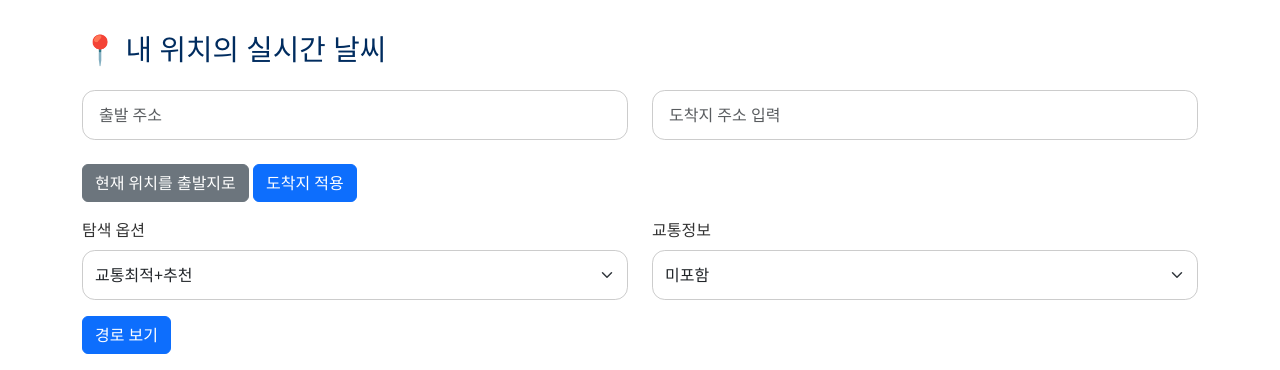
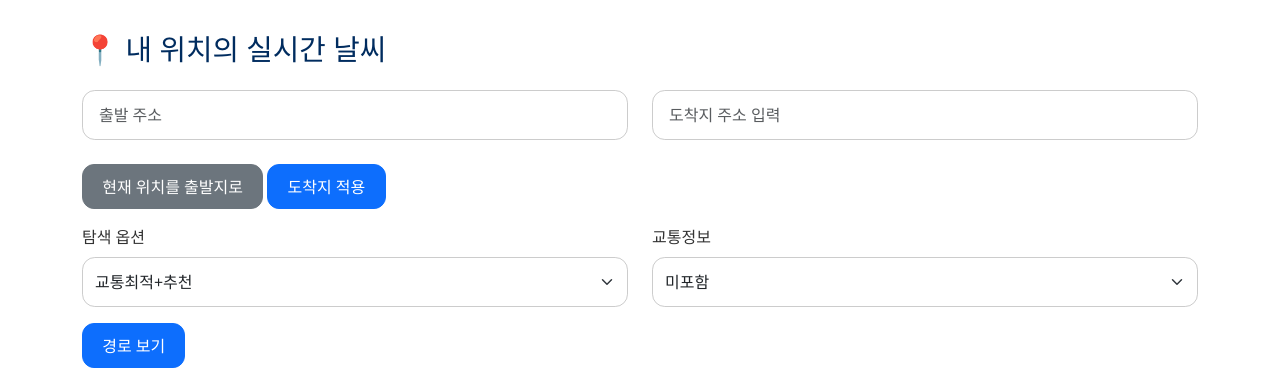
Before and after one commit to PJY00/LLPC_RoutePilot, a Flask app: page / in a window 1280 px wide; the page is wider, and only the part inside the window is pictured. Shown: the part 99-469 px from the top of that part. Run offline with Flask 3, Linux system fonts and the light colour scheme; some libraries are stand-ins or nearby versions.

Commit message:
FEAT button css
Added button hover and button css

```diff
--- a/RoutePilot/static/CSS/style.css
+++ b/RoutePilot/static/CSS/style.css
@@ -29,3 +29,14 @@ input[type="text"], select {
   border-color: #007bff;
   box-shadow: 0 0 0.3125rem rgba(0, 123, 255, 0.25);
 }
+
+button.btn {
+  padding: 0.6rem 1.2rem;
+  border-radius: 0.75rem;
+  font-weight: 500;
+  transition: background-color 0.3s, box-shadow 0.3s;
+}
+
+button.btn:hover {
+  box-shadow: 0 6px 16px rgba(0, 0, 0, 0.1);
+}
```
